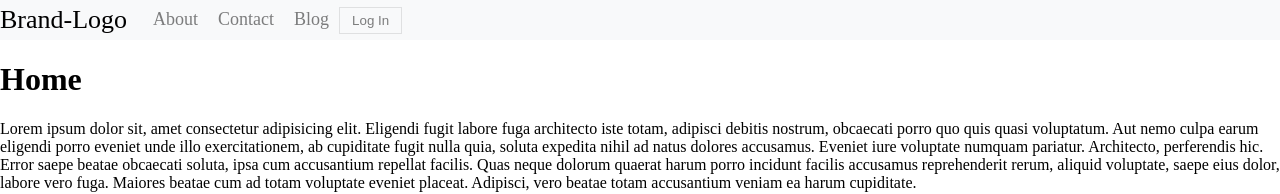
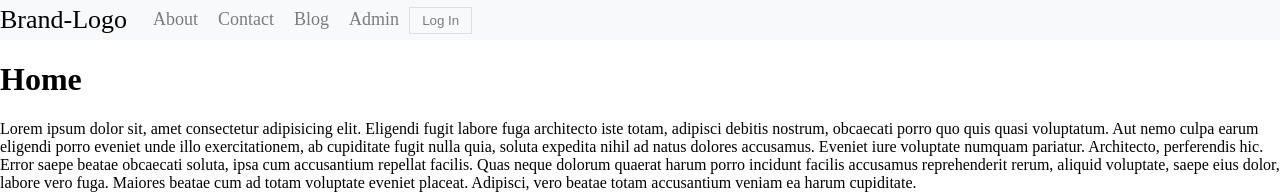
Before and after one commit to Heltzel/react-router-crash-course, a React (Create React App) app: page / in a window 1280 px wide. Shown: the top 194 px of the page. Built offline with nearby package versions, Linux system fonts and the light colour scheme.

Commit message:
Simple protected route

```diff
--- a/src/components/navbar/Navbar.js
+++ b/src/components/navbar/Navbar.js
@@ -22,6 +22,9 @@ const Navbar = () => {
         <NavLink activeClassName="selectedPage" className="link" to="/blog">
           Blog
         </NavLink>
+        <NavLink activeClassName="selectedPage" className="link" to="/admin">
+          Admin
+        </NavLink>
         <button onClick={() => setIsLoggedin(!isLoggedin)}>
           {isLoggedin ? 'Log Out' : 'Log In'}
         </button>
--- /dev/null
+++ b/src/pages/Admin.js
@@ -0,0 +1,17 @@
+import React, { useContext } from 'react'
+import { Redirect } from 'react-router-dom'
+import { AuthContext } from '../context/AuthContext'
+
+const Admin = () => {
+  const { isLoggedin } = useContext(AuthContext)
+  if (!isLoggedin) {
+    return <Redirect to="/" />
+  }
+  return (
+    <div>
+      <h1>Admin</h1>
+    </div>
+  )
+}
+
+export default Admin
--- a/src/routes/Router.js
+++ b/src/routes/Router.js
@@ -5,6 +5,7 @@ import Home from '../pages/Home'
 import About from '../pages/About'
 import Blog from '../pages/blogs'
 import Contact from '../pages/Contact'
+import Admin from '../pages/Admin'
 
 const RouterComp = () => {
   return (
@@ -23,6 +24,9 @@ const RouterComp = () => {
         <Route path="/contact">
           <Contact />
         </Route>
+        <Route path="/admin">
+          <Admin />
+        </Route>
       </Switch>
     </Router>
   )
```
Also changed, not shown: 1 other file (tests, documents, lock files or other folders).
